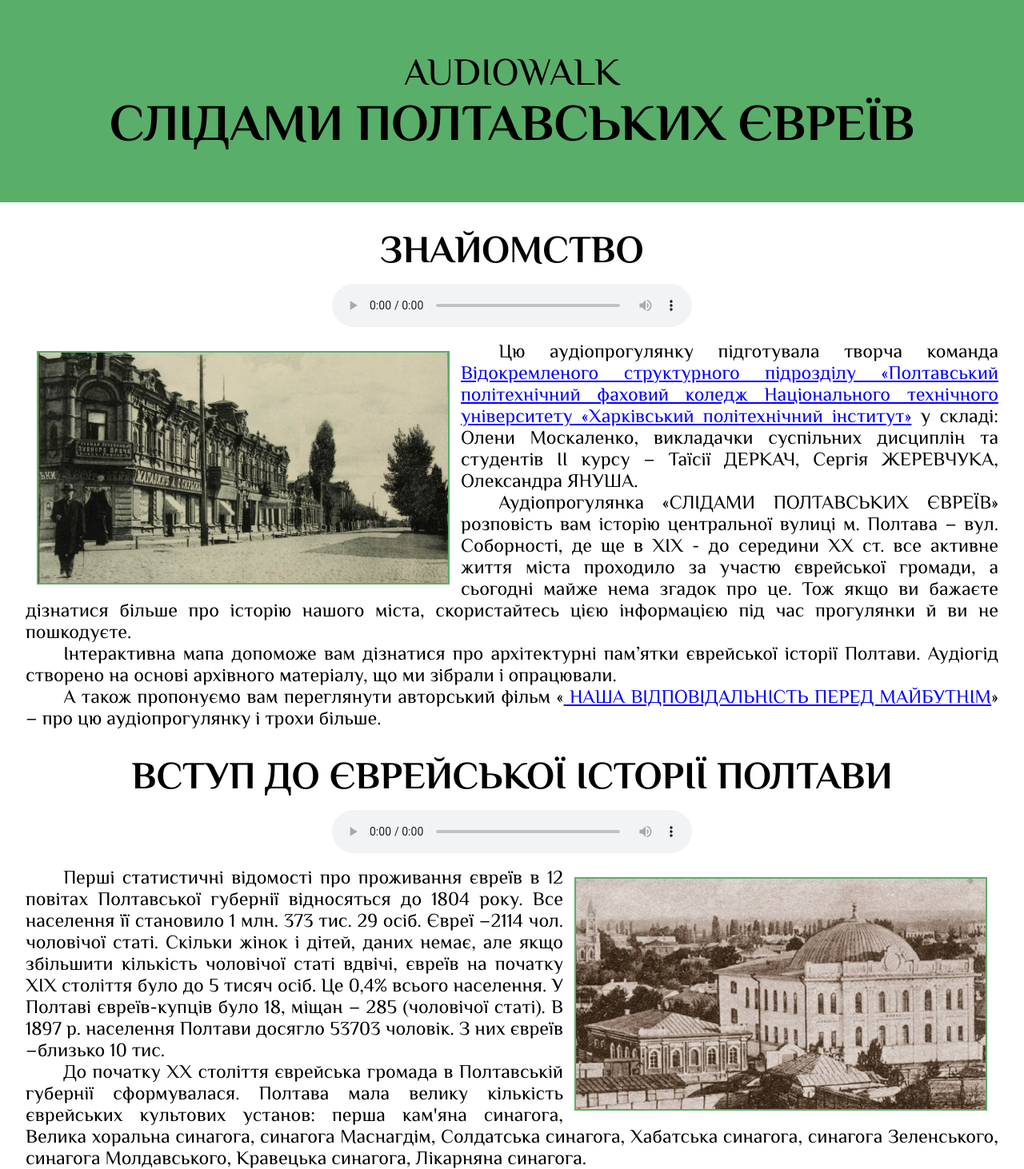
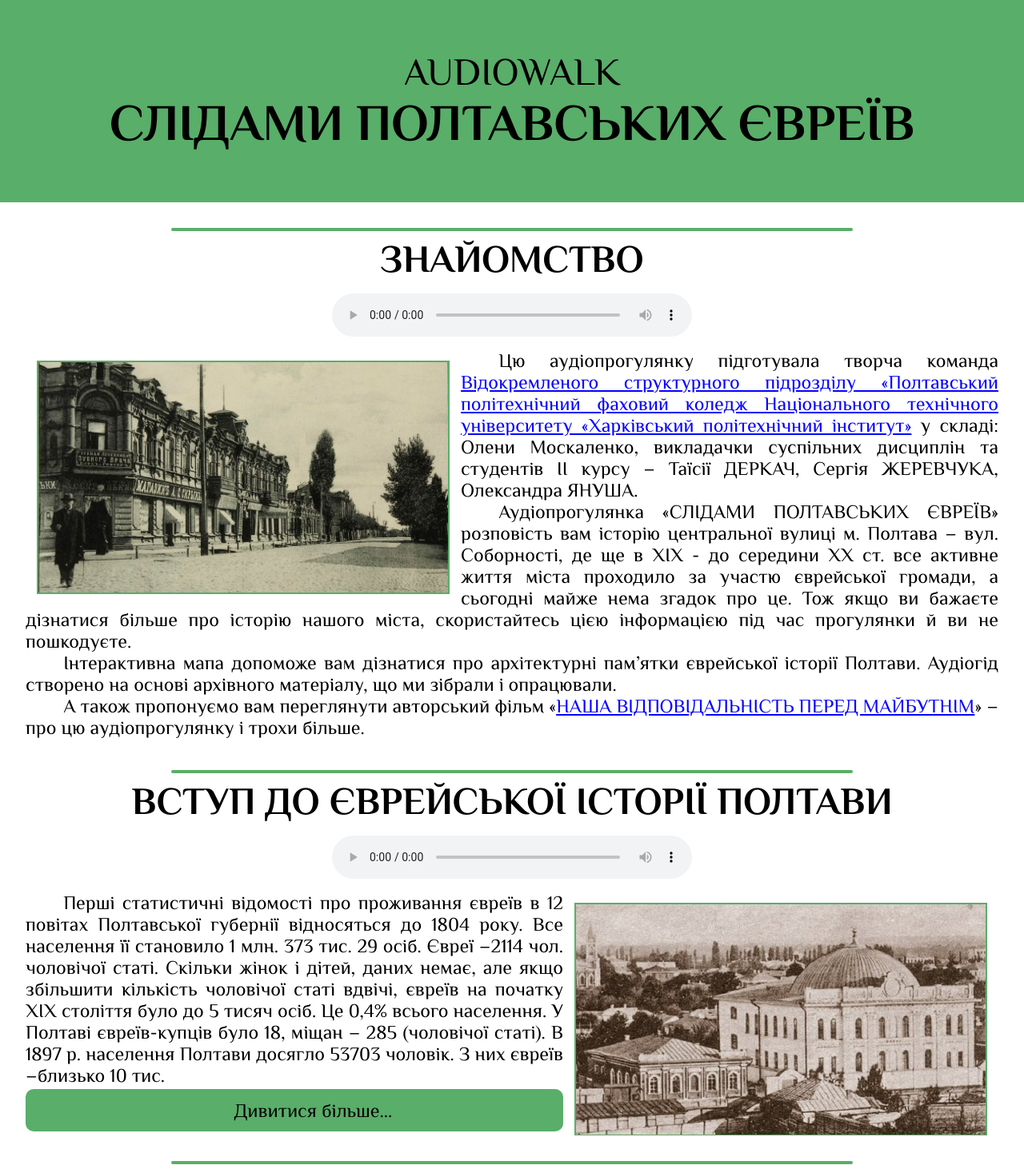
Before and after one commit to FOUREX/audio_guide, a Django app: page / in a window 1280 px wide. Shown: the part 593-2055 px from the top of the page at 80% size. Run offline with Django 4.2, Linux system fonts and the light colour scheme; some libraries are stand-ins or nearby versions.

Commit message:
Додана інформація до головної сторінки

```diff
--- a/main/static/main/css/style.css
+++ b/main/static/main/css/style.css
@@ -9,6 +9,10 @@
     font-weight: bold;
 }
 
+
+a {
+    color: #0500FF;
+}
 
 body {
     margin: 0 auto;
@@ -32,6 +36,14 @@ body video {
     width: 512px;
     outline: #59AE69 2px solid;
     margin: 16px;
+}
+
+body hr {
+    width: 70%;
+    border-radius: 2px;
+    border: 0;
+    background-color: #59AE69;
+    height: 4px;
 }
 
 .main-page {
@@ -91,17 +103,34 @@ body video {
     font-size: 24px;
 }
 
-.knowing a {
-    color: #0500FF;
-}
-
 .knowing img {
     float: left;
 }
 
 .introduction {
     font-family: Philosopher, serif;
+    position: relative;
     margin: 32px;
+    height: 465px;
+    overflow: hidden;
+}
+
+.see-more {
+    display: flex;
+    justify-content: center;
+    margin: 4px 0;
+    border-radius: 10px;
+    background: #59AE69;
+    padding: 5px;
+}
+
+.see-more p {
+    margin: 8px auto;
+}
+
+.see-more:hover {
+    background-color: yellow;
+    cursor: pointer;
 }
 
 .introduction h1 {
--- a/main/templates/main/index.html
+++ b/main/templates/main/index.html
@@ -22,6 +22,7 @@
         </div>
     </div>
     <div class="knowing">
+        <hr>
         <h1>ЗНАЙОМСТВО</h1>
         <audio controls src="{% static 'main/audio/Знайомство.m4a' %}"></audio>
         <img src="{% static 'main/images/knowing_1.png' %}" alt="">
@@ -42,16 +43,20 @@
             створено на основі архівного матеріалу, що ми зібрали і опрацювали.
         </div>
         <div>
-            А також пропонуємо вам переглянути авторський фільм «<a target="_blank" href="https://www.youtube.com/watch?v=USUef-OR4ME">
-            НАША ВІДПОВІДАЛЬНІСТЬ ПЕРЕД МАЙБУТНІМ</a>» – про цю аудіопрогулянку і трохи більше.
+            А також пропонуємо вам переглянути авторський фільм «<a target="_blank" href="https://www.youtube.com/watch?v=USUef-OR4ME">НАША
+            ВІДПОВІДАЛЬНІСТЬ ПЕРЕД МАЙБУТНІМ</a>» – про цю аудіопрогулянку і трохи більше.
         </div>
     </div>
-    <div class="introduction">
+    <div id="introduction" class="introduction">
+        <hr>
         <h1>ВСТУП ДО ЄВРЕЙСЬКОЇ ІСТОРІЇ ПОЛТАВИ</h1>
         <audio controls src="{% static 'main/audio/Вступ_до_єврейської_історії_Полтави.mp3' %}"></audio>
         <img src="{% static 'main/images/introduction_1.png' %}" alt="">
         <div>
             Перші статистичні відомості про проживання євреїв в 12 повітах Полтавської губернії відносяться до 1804 року. Все населення її становило 1 млн. 373 тис. 29 осіб. Євреї –2114 чол. чоловічої статі. Скільки жінок і дітей, даних немає, але якщо збільшити кількість чоловічої статі вдвічі, євреїв на початку XIX століття було до 5 тисяч осіб. Це 0,4% всього населення. У Полтаві євреїв-купців було  18, міщан – 285 (чоловічої статі). В 1897 р. населення Полтави досягло 53703 чоловік. З них євреїв –близько 10 тис.
+        </div>
+        <div id="see-more"  class="see-more" onclick="yep(this.id)">
+            <p>Дивитися більше...</p>
         </div>
         <div>
             До початку XX століття єврейська громада в Полтавській губернії сформувалася. Полтава мала велику кількість єврейських культових установ: перша кам'яна синагога, Велика хоральна синагога, синагога Маснагдім, Солдатська синагога, Хабатська синагога, синагога Зеленського, синагога Молдавського, Кравецька синагога, Лікарняна синагога.
@@ -85,10 +90,11 @@
                 За свідченнями документів, масове знищення євреїв у Полтаві розпочалося 23 листопада 1941 року. Як повідомляли мешканці Полтави: «23 листопада 1941 року євреїв зібрали на вулиці Пушкарівській для переселення  в іншу місцевість. У них відібрали коштовності, гроші, одяг, взуття і розстріляли. Трупи кидали в рів  колишнього стрільбища. Дітям змазували губи і під носом ядовитою рідиною, а маленьких кидали в рів живими. Цілу ніч мешканці цієї околиці чули стогін засипаних землею вмираючих людей».
             </i>
         </div>
+        <div>
+            <b>Лідія В., 1937 р.н., місцева жителька Полтави, згадує про цю трагедію:</b>
+        </div>
         <video controls src="{% static 'main/video/ВІДЕОСВІДЧЕННЯ.mp4' %}"></video>
-        <div>
-            Є згадки місцевих жителів про цю трагедію: Лідія В., 1937 р.н.( Yahad-In Unum).
-        </div>
+        <br>
         <div>
             Комісія із розслідування злочинів здійснила розкопки і уточнила кількість розстріляних 23 листопада, їх нараховувалось близько 8 тис. чоловік.
         </div>
@@ -103,6 +109,7 @@
         </div>
     </div>
     <div class="interactive-map">
+        <hr>
         <h1>ІНТЕРАКТИВНА МАПА</h1>
         <iframe width="960"
                 height="672"
@@ -117,5 +124,37 @@
                 scrolling="no"></iframe>
         <script async src="//cdn.thinglink.me/jse/responsive.js"></script>
     </div>
+    <div class="quiz">
+        <hr>
+        <h1>ВІКТОРИНА «ЄВРЕЙСЬКА ПОЛТАВА»</h1>
+        <img src="{% static 'main/images/quiz_1.jpg' %}" alt="">
+        <div>
+            Якщо ви бажаєте на лише прогулятися нашим містом та отримати багато цікавої інформації про єврейську історію Полтави, а й перевірити свої знання, то запрошуємо взяти участь у
+            <a target="_blank" href="https://docs.google.com/forms/d/e/1FAIpQLSeBsLpyHw3VuBCkOhghKkodlKz6t0ieyVbSFgoHX5SVJkuvQg/viewform?usp=sf_link">вікторині</a>.
+        </div>
+    </div>
+    <div class="footer">
+        <h1>Долучайтесь до нас!</h1>
+        <div>
+            <p>ЕЛЕКТРОННА АДРЕСА</p>
+            <hr>
+            <a href="mailto:worldviewppc@gmail.com">worldviewppc@gmail.com</a>
+        </div>
+        <div>
+            <p>АДРЕСА</p>
+            <hr>
+            <p>ВСП "ППФК НТУ "ХПІ" м. Полтава, вул. Пушкіна, 83а</p>
+        </div>
+    </div>
+
+    <script>
+        function yep(clicked_id) {
+            let element = document.getElementById("introduction")
+            element.style.height = "100%"
+
+            let btn = document.getElementById(clicked_id)
+            btn.style.display = "none"
+        }
+    </script>
 </body>
 </html>
```
Also changed, not shown: other parts of main/static/main/css/style.css (+48 -0 lines), main/static/main/images/quiz_1.jpg (added).
